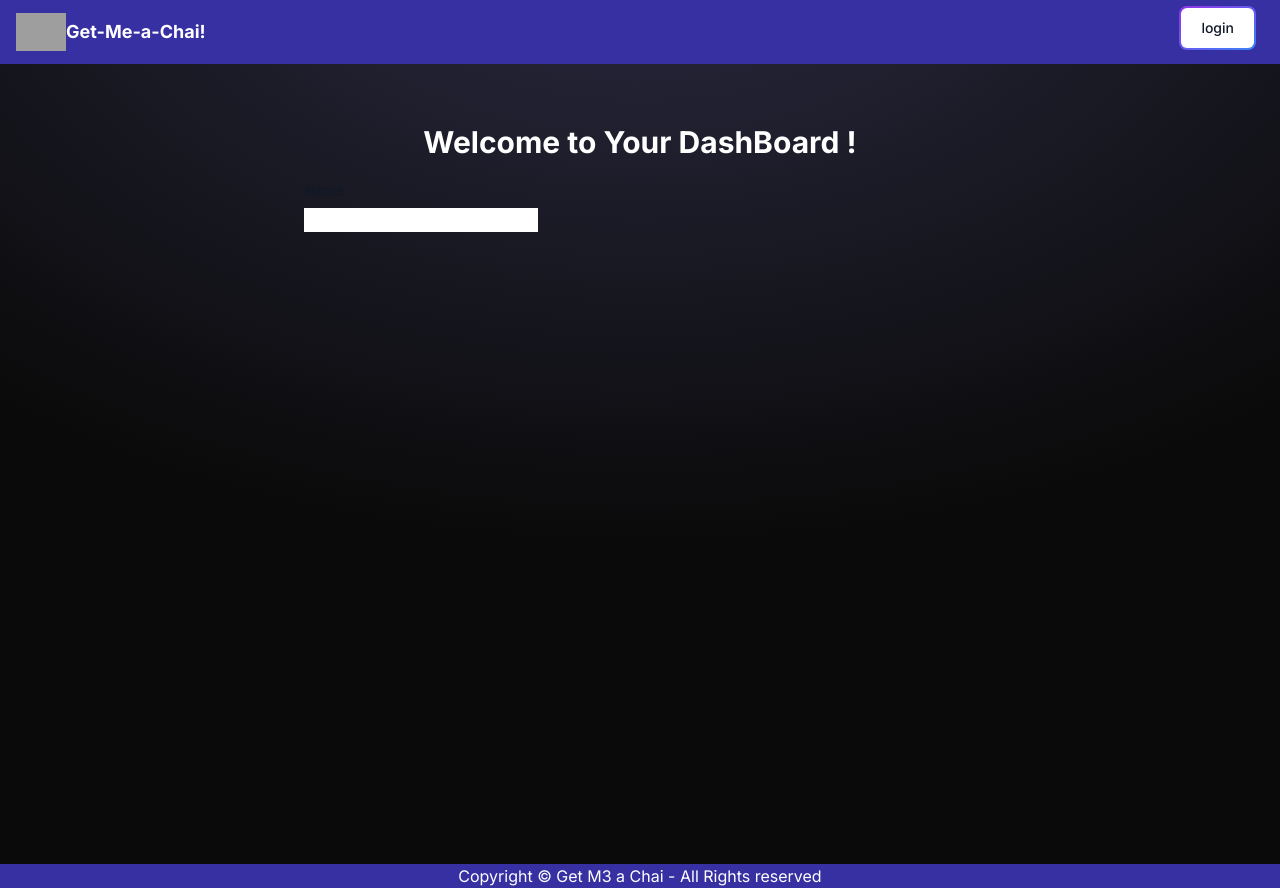
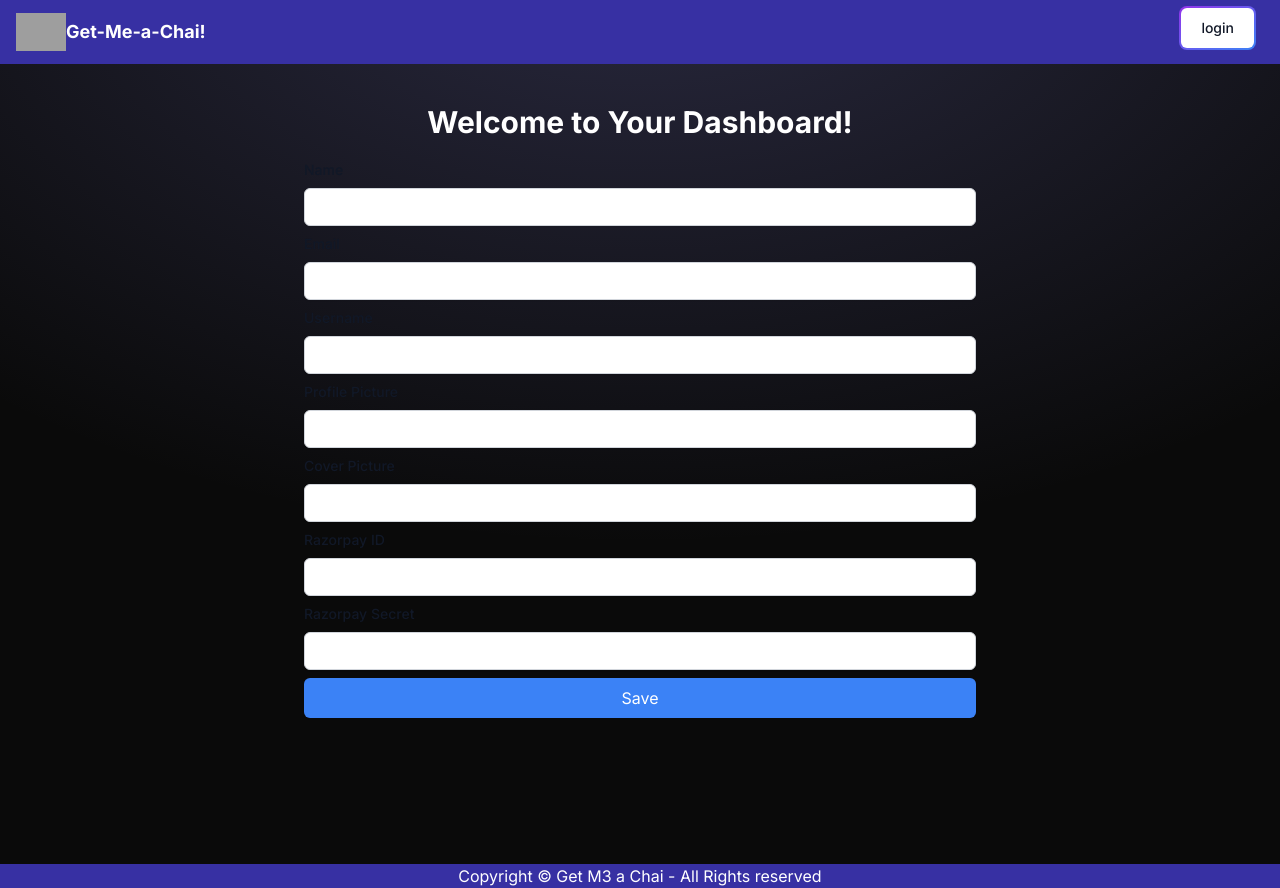
Before and after one commit to sumit-1803/get-me-a-chai, a Next.js app: page /dashboard in a window 1280 px wide. Built offline with nearby package versions, Linux system fonts and the light colour scheme; no server answers; grey boxes are pictures that could not be loaded.

Commit message:
login issues resolved

```diff
--- a/app/[usename]/page.js
+++ b/app/[usename]/page.js
@@ -20,18 +20,19 @@ const Username = () => {
       </div>
       <div className='info flex justify-center items-center my-24 flex-col '>
         <div>@{username}</div>
-        <div className=' font-bold text-lg'>
+        <div className='font-bold text-lg'>
           CREATING ANIMATED ART FOR VTT'S
         </div>
         <div className='text-slate-600 flex space-x-2'>
-          <p>{getRandomFloat()} members  ,</p>
-          <p>{getRandomFloat()} posts  ,</p>
+          <p>{getRandomFloat()} members,</p>
+          <p>{getRandomFloat()} posts,</p>
           <p>{getRandomFloat()} solutions</p>
         </div>
       </div>
 
-      <div className='payment flex gap-3 w-[80%] mt-12'>
-        <div className='supporters w-1/2 bg-slate-900 p-10 rounded-lg text-white p-10'>
+      <div className='payment-container flex justify-center w-full mt-12 mb-0'> {/* Added mb-0 class */}
+        <div className='payment flex gap-3 w-[80%]'>
+          <div className='supporters w-1/2 bg-slate-900 p-10 rounded-lg text-white'>
             {/* Show list of all the supporters as a leaderboard */}
             <h2 className='text-2xl text-center my-6 font-bold'>Supporters</h2>
             <ul className='mx-4 text-lg'>
@@ -44,20 +45,15 @@ const Username = () => {
               <li className='my-2'>Shubham donated $30 with a message ""</li>
               <li className='my-2'>Shubham donated $30 with a message ""</li>
               <li className='my-2'>Shubham donated $30 with a message ""</li>
-
             </ul>
           </div>
           <div className='makePayment w-1/2 bg-slate-900 p-10 text-white rounded-lg'>
             <h2 className='text-2xl font-bold my-5'>Make a Payment</h2>
             <div className='flex gap-2 flex-col'>
-
-              <input type='text' className='w-full p-3 rounded-lg bg-slate-800' placeholder='Eneter Name'></input>
-
-              <input type='text' className='w-full p-3 rounded-lg bg-slate-800' placeholder='Eneter Message'></input>
-
+              <input type='text' className='w-full p-3 rounded-lg bg-slate-800' placeholder='Enter Name'></input>
+              <input type='text' className='w-full p-3 rounded-lg bg-slate-800' placeholder='Enter Message'></input>
               <input type='text' className='w-full p-3 rounded-lg bg-slate-800' placeholder='Enter Amount'></input>
-
-                <button type="button" class="text-white  w-32 bg-gradient-to-br from-purple-900 to-blue-900 hover:bg-gradient-to-bl focus:ring-4 focus:outline-none focus:ring-blue-300 dark:focus:ring-blue-800 font-medium rounded-lg text-sm px-5 py-2.5 text-center me-2 mb-2">Pay Now!</button>
+              <button type="button" className="text-white w-32 bg-gradient-to-br from-purple-900 to-blue-900 hover:bg-gradient-to-bl focus:ring-4 focus:outline-none focus:ring-blue-300 dark:focus:ring-blue-800 font-medium rounded-lg text-sm px-5 py-2.5 text-center me-2 mb-2">Pay Now!</button>
             </div>
             {/* Or Choose From These Amounts */}
             <div className='flex gap-2 mt-5'>
@@ -67,6 +63,7 @@ const Username = () => {
             </div>
           </div>
         </div>
+      </div>
     </>
   );
 };
--- a/app/dashboard/page.js
+++ b/app/dashboard/page.js
@@ -34,19 +34,46 @@ const Dashboard = () => {
   return <>
 
   {/* Make a form here with input feilds as Name , email ,username , profile pitchure , cover pitchure ,  razorpay id , razorpay secret and a save button */}
-    <div className='container mx-auto py-5'></div>
+    <div className='container mx-auto py-5'>
     <h1 className='text-center my-5 text-3xl font-bold'>
-      Welcome to Your DashBoard !
+      Welcome to Your Dashboard!
     </h1>
 
     <form className='max-w-2xl mx-auto'>
         <div className='my-2'>
-            <label htmlFor='name' className='block mb-2 text-sm font-medium text-gray-900 dark:text-white '>Name</label>
-
-            <input
-            type='text'></input>
+            <label htmlFor='name' className='block mb-2 text-sm font-medium text-gray-900 dark:text-white'>Name</label>
+            <input type='text' id='name' className='block w-full px-3 py-2 text-gray-900 bg-white border border-gray-300 rounded-md shadow-sm focus:outline-none focus:ring-indigo-500 focus:border-indigo-500 sm:text-sm'/>
+        </div>
+        <div className='my-2'>
+            <label htmlFor='email' className='block mb-2 text-sm font-medium text-gray-900 dark:text-white'>Email</label>
+            <input type='email' id='email' className='block w-full px-3 py-2 text-gray-900 bg-white border border-gray-300 rounded-md shadow-sm focus:outline-none focus:ring-indigo-500 focus:border-indigo-500 sm:text-sm'/>
+        </div>
+        <div className='my-2'>
+            <label htmlFor='username' className='block mb-2 text-sm font-medium text-gray-900 dark:text-white'>Username</label>
+            <input type='text' id='username' className='block w-full px-3 py-2 text-gray-900 bg-white border border-gray-300 rounded-md shadow-sm focus:outline-none focus:ring-indigo-500 focus:border-indigo-500 sm:text-sm'/>
+        </div>
+        <div className='my-2'>
+            <label htmlFor='profile-pitchure' className='block mb-2 text-sm font-medium text-gray-900 dark:text-white'>Profile Picture</label>
+            <input type='text' id='profile-pitchure' className='block w-full px-3 py-2 text-gray-900 bg-white border border-gray-300 rounded-md shadow-sm focus:outline-none focus:ring-indigo-500 focus:border-indigo-500 sm:text-sm'/>
+        </div>
+        <div className='my-2'>
+            <label htmlFor='cover-pitchure' className='block mb-2 text-sm font-medium text-gray-900 dark:text-white'>Cover Picture</label>
+            <input type='text' id='cover-pitchure' className='block w-full px-3 py-2 text-gray-900 bg-white border border-gray-300 rounded-md shadow-sm focus:outline-none focus:ring-indigo-500 focus:border-indigo-500 sm:text-sm'/>
+        </div>
+        <div className='my-2'>
+            <label htmlFor='razorpay-id' className='block mb-2 text-sm font-medium text-gray-900 dark:text-white'>Razorpay ID</label>
+            <input type='text' id='razorpay-id' className='block w-full px-3 py-2 text-gray-900 bg-white border border-gray-300 rounded-md shadow-sm focus:outline-none focus:ring-indigo-500 focus:border-indigo-500 sm:text-sm'/>
+        </div>
+        <div className='my-2'>
+            <label htmlFor='razorpay-secret' className='block mb-2 text-sm font-medium text-gray-900 dark:text-white'>Razorpay Secret</label>
+            <input type='text' id='razorpay-secret' className='block w-full px-3 py-2 text-gray-900 bg-white border border-gray-300 rounded-md shadow-sm focus:outline-none focus:ring-indigo-500 focus:border-indigo-500 sm:text-sm'/>
+        </div>
+        <div className='my-2'>
+            <button type='submit' className='block w-full px-3 py-2 text-white bg-blue-500 rounded-md shadow-sm focus:outline-none focus:ring-2 focus:ring-indigo-500 focus:ring-opacity-50'>Save</button>
         </div>
     </form>
+</div>
+
   </>;
 };
 
--- /dev/null
+++ b/app/db/connectDB.js
@@ -0,0 +1,16 @@
+import mongoose from 'mongoose';
+
+const connectDB = async () => {
+    if (mongoose.connection.readyState >= 1) {
+        return;
+    }
+    try {
+        const conn = await mongoose.connect('mongodb://localhost:27017/chai');
+        console.log(`MongoDB connected: ${conn.connection.host}`);
+    } catch (error) {
+        console.log('Error connecting to MongoDB:', error.message);
+        process.exit(1);
+    }
+};
+
+export default connectDB;
--- a/app/layout.js
+++ b/app/layout.js
@@ -2,7 +2,7 @@ import { Inter } from "next/font/google";
 import "./globals.css"
 import Navbar from "../components/Navbar";
 import Footer from "../components/Footer";
-import SessionWrapper from "@/components/SessionWrapper";
+import SessionWrapper from "../components/SessionWrapper";
 
 const inter = Inter({ subsets: ["latin"] });
 
--- /dev/null
+++ b/app/models/Payment.js
@@ -0,0 +1,17 @@
+// Will generate entreies for payments in databse
+import mongoose from "mongoose";
+const {Schema , model} = mongoose;
+
+const PaymentSchema = new Schema({
+    name:{type:String , required:true},
+    to_user:{type:String , required:true},
+    oid:{type:String , required:true},
+    message:{type:String},
+    amount :{type:Number, required:true},
+    createdAt:{type:Date, default:Date.now},
+    updatedAt:{type:Date, default:Date.now},
+    done:{type:Boolean,default:false},
+});
+
+
+export default mongoose.models.Payment || model("Payment",PaymentSchema);
--- /dev/null
+++ b/app/models/User.js
@@ -0,0 +1,16 @@
+import mongoose from "mongoose";
+import Email from "next-auth/providers/email";
+const {Schema , model } = mongoose;
+
+const UserSchema = new Schema({
+    email:{type:String , required:true},
+    name:{type:String },
+    username:{type:String , required:true},
+    profilepic:{type:String},
+    coverpic:{type:String},
+    createdAt:{type:Date , default:Date.now},
+    updatedAt:{type:Date , default:Date.now},
+});
+
+
+export default  mongoose.models.User || model("User",UserSchema);
--- a/app/page.js
+++ b/app/page.js
@@ -53,7 +53,7 @@ Start Here
         Learn More About Us
       </h2>
       <div className="flex justify-center">
-        <iframe width="560" height="315" src="https://www.youtube.com/embed/fjHO4fAfCf0?si=K0vQ_uJsLQKd2qok" title="YouTube video player" frameBorder="0" allow="accelerometer; autoplay; clipboard-write; encrypted-media; gyroscope; picture-in-picture; web-share" referrerPolicy="strict-origin-when-cross-origin" allowFullScreen></iframe>
+        <iframe width="560" height="315" src="https://www.youtube.com/embed/fjHO4fAfCf0?si=K0vQ_uJsLQKd2qok" title="YouTube video player"  allow="accelerometer; autoplay; clipboard-write; encrypted-media; gyroscope; picture-in-picture; web-share" referrerPolicy="strict-origin-when-cross-origin" allowFullScreen></iframe>
       </div>
     </div>
 
--- a/components/Navbar.js
+++ b/components/Navbar.js
@@ -45,7 +45,7 @@ const Navbar = () => {
                   <Link href="/dashboard" className="block px-4 py-2 hover:bg-gray-100 dark:hover:bg-gray-600 dark:hover:text-white">Dashboard</Link>
                 </li>
                 <li>
-                  <Link href="#" className="block px-4 py-2 hover:bg-gray-100 dark:hover:bg-gray-600 dark:hover:text-white">Your Page</Link>
+                  <Link href={`/${session.user.name}`} className="block px-4 py-2 hover:bg-gray-100 dark:hover:bg-gray-600 dark:hover:text-white">Your Page</Link>
                 </li>
                 <li>
                   <Link href="#" className="block px-4 py-2 hover:bg-gray-100 dark:hover:bg-gray-600 dark:hover:text-white" onClick={() => signOut()}>Sign out</Link>
```
Also changed, not shown: app/api/auth/[...nextauth]/route.js (+56 -7 lines), app/login/page.js (+2 -22 lines). Lines whose indentation alone changed are shown as unchanged.
